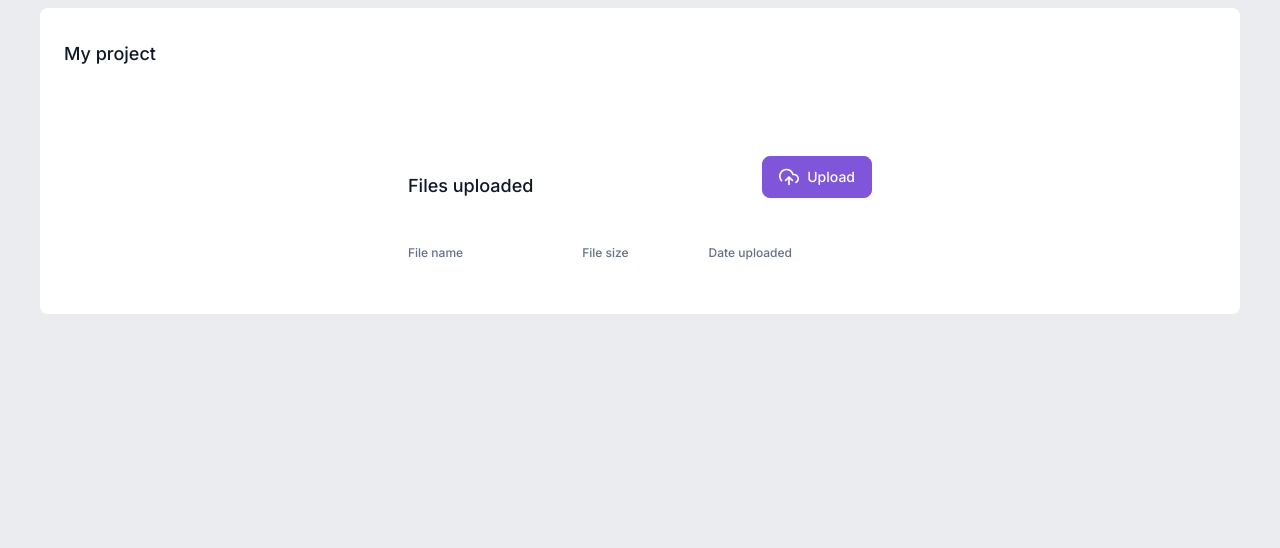
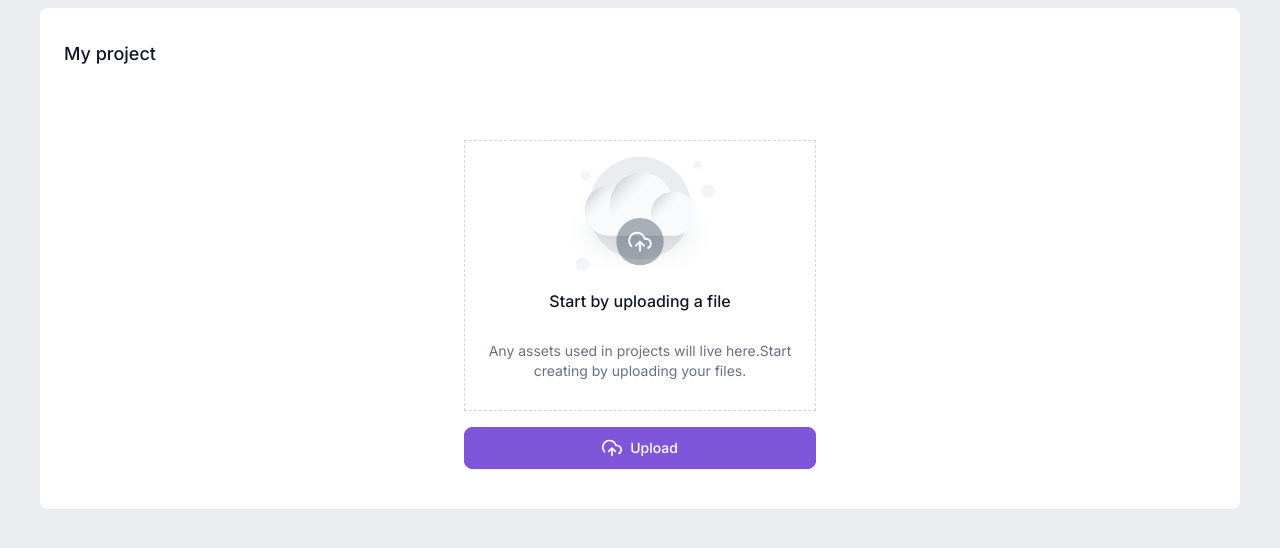
Before and after one commit to yuKalashnikova2/upload-files-firebase-storage, a Vue app: page / in a window 1280 px wide. Shown: the top 548 px of the page. Built offline with nearby package versions, Linux system fonts and the light colour scheme; no server answers.

Commit message:
refactor(styles) in App

```diff
--- a/src/App.vue
+++ b/src/App.vue
@@ -9,10 +9,10 @@ const store = useFilesStore()
 <template>
   <div class="container">
     <Title label="My project" />
-    <div class="content">
-      <EmptyState v-if="store.files === []" />
-      <Cards v-else />
+    <div class="content" v-if="store.files.length === 0">
+      <EmptyState />
     </div>
+    <Cards v-else />
   </div>
 </template>
 
```
